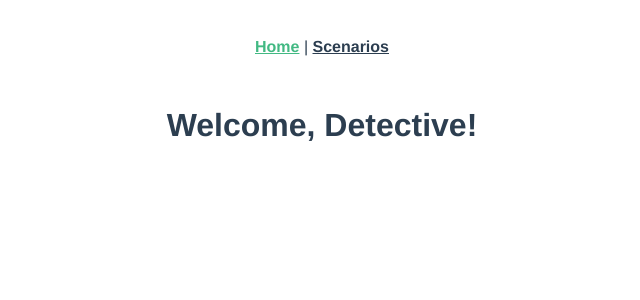
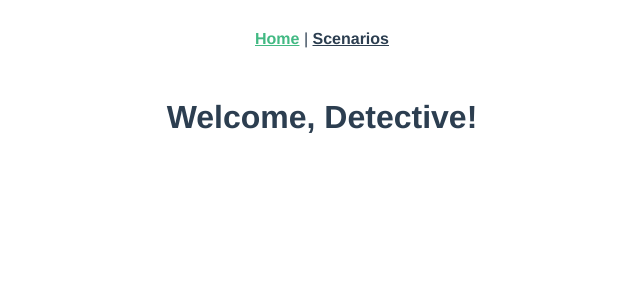
Before and after one commit to martindevnow/detective, a Vue app: page / in a window 1280 px wide. Shown: the top 300 px of the page, without its empty margins (318-958 px from the left). Built offline with nearby package versions, Linux system fonts and the light colour scheme; what vue-qrcode-reader would draw is missing.

Commit message:
Allow for device rotation

```diff
--- a/src/App.vue
+++ b/src/App.vue
@@ -34,4 +34,9 @@ export default {
 #nav a.router-link-exact-active {
   color: #42b983;
 }
+
+body {
+  padding: 0;
+  margin: 0;
+}
 </style>
--- a/src/views/Survey.vue
+++ b/src/views/Survey.vue
@@ -18,6 +18,12 @@ export default {
       viewer: null,
     }
   },
+  created() {
+    window.addEventListener("resize", this.onWindowResize);
+  },
+  destroyed() {
+    window.removeEventListener("resize", this.onWindowResize);
+  },
   mounted() {
     const panoViewer = new PanoViewer(
       document.getElementById("surveyorPano"),
@@ -29,6 +35,11 @@ export default {
     this.viewer = panoViewer;
 
     console.log(panoViewer.getImage())
+  },
+  methods: {
+    onWindowResize(e) {
+      this.viewer.updateViewportDimensions({width: e.target.innerWidth, height: e.target.innerHeight})
+    }
   }
 }
 
```
